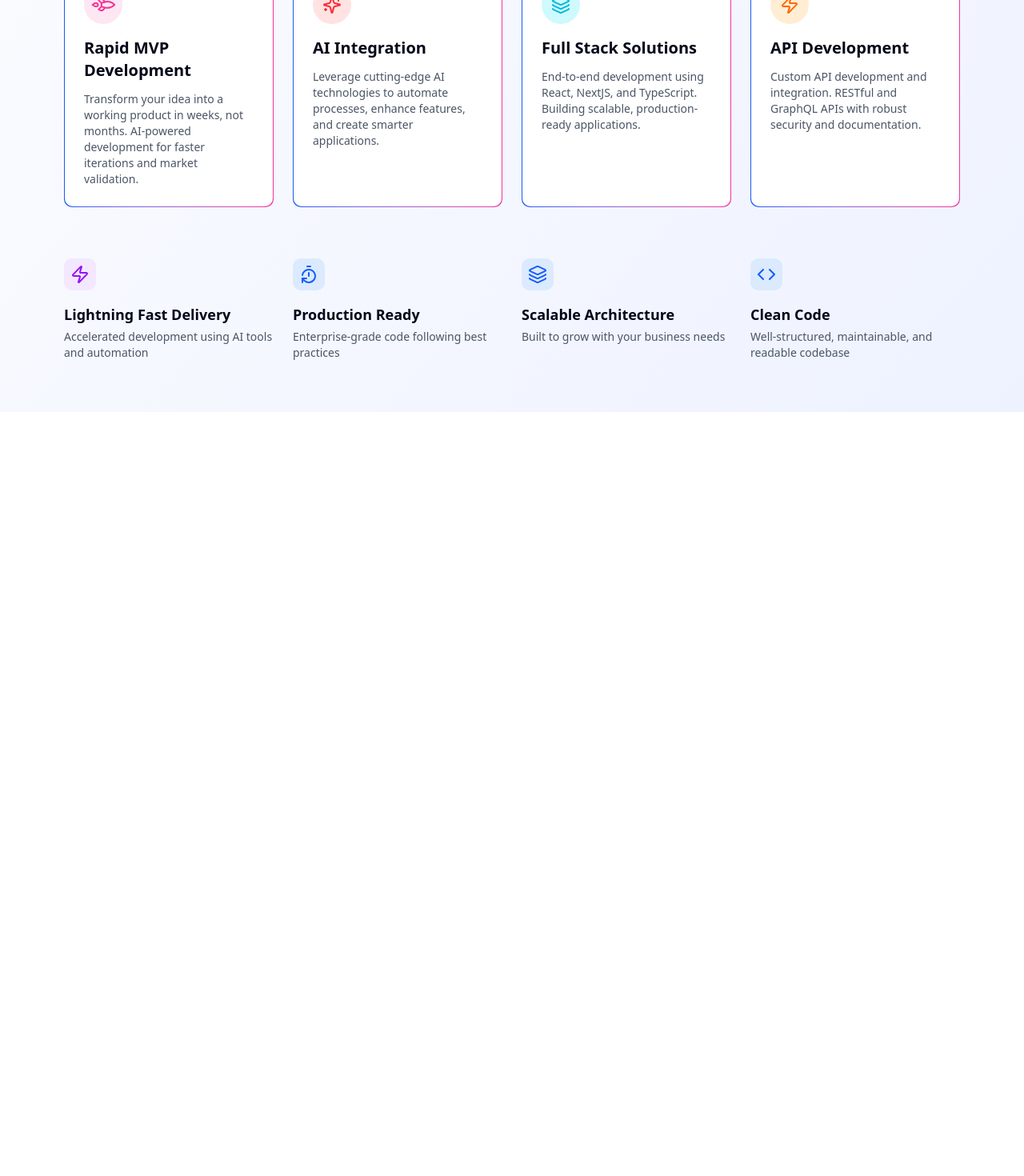
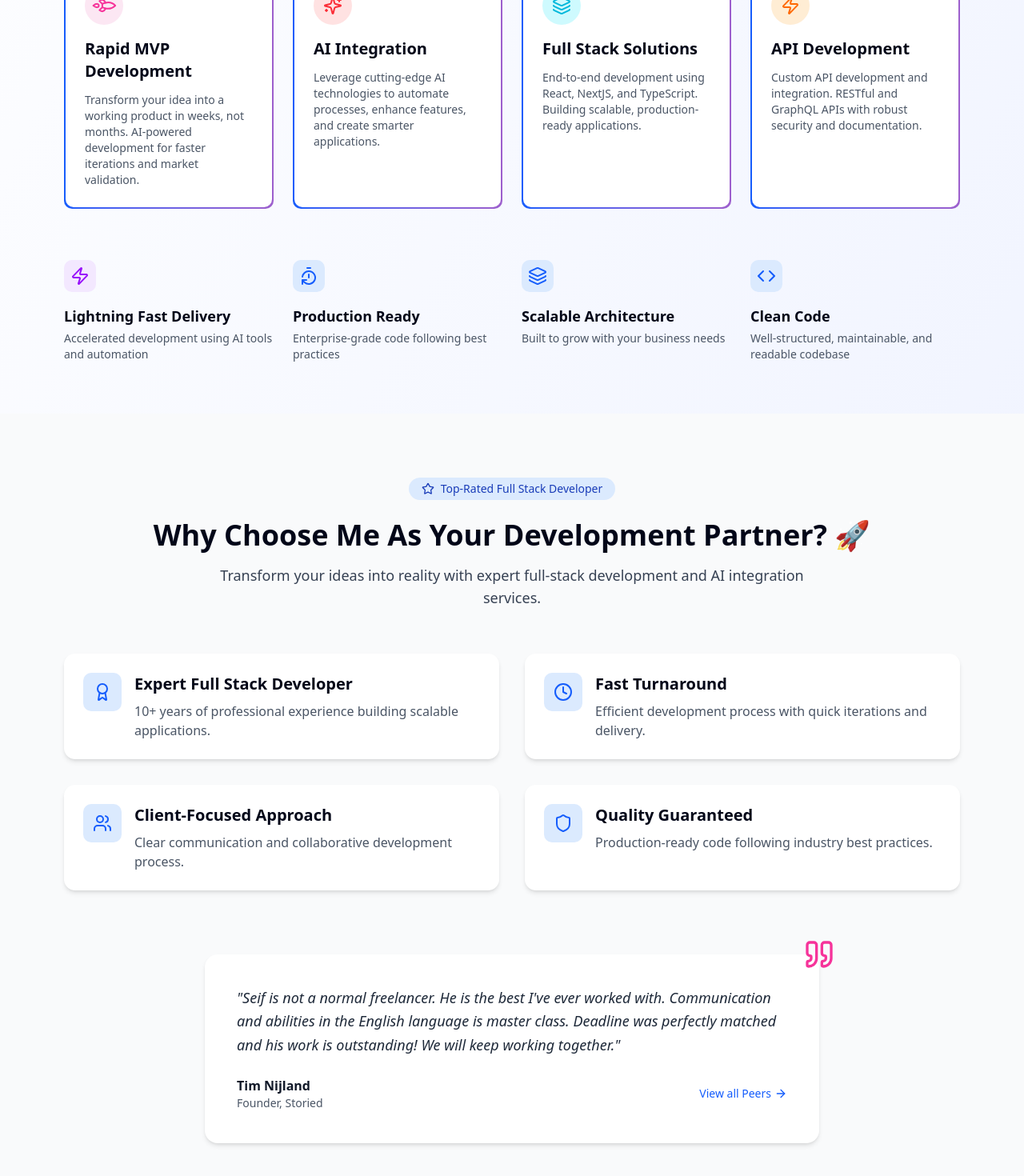
Before and after one commit to seifeddinesaad01/Seif.dev, a Next.js app: page / in a window 1280 px wide. Shown: the part 926-2396 px from the top of the page at 80% size. Before the commit the page ends 1441 px from the top, so only its background shows below. Built offline with nearby package versions, Linux system fonts and the light colour scheme.

Commit message:
adding some animation to each section and updateing the WhyChooseMe section

```diff
--- /dev/null
+++ b/app/components/FadeInSection.tsx
@@ -0,0 +1,24 @@
+'use client'
+
+import React, { ReactNode } from 'react'
+import { motion } from 'framer-motion'
+
+interface FadeInSectionProps {
+  children: ReactNode
+  delay?: number
+}
+
+const FadeInSection = ({ children, delay = 0 }: FadeInSectionProps) => {
+  return (
+    <motion.div
+      initial={{ opacity: 0, y: 30 }}
+      whileInView={{ opacity: 1, y: 0 }}
+      transition={{ duration: 0.8, ease: 'easeOut', delay }}
+      viewport={{ once: true, amount: 0.2 }}
+    >
+      {children}
+    </motion.div>
+  )
+}
+
+export default FadeInSection
--- a/app/components/Hero.tsx
+++ b/app/components/Hero.tsx
@@ -6,9 +6,12 @@ import { Rocket, ArrowRight } from 'lucide-react'
 import { stackIcons, textsToAnimate } from '@/Data/data'
 import AnimatedText from './AnimatedText'
 import CodeIcon from './CodeIcon'
+import FadeInSection from './FadeInSection'
 
 const Hero = () => {
   return (
+    <FadeInSection>
+
       <section className="flex-1 flex flex-col items-center justify-center text-center px-4 py-16">
         {/* Title */}
         <h1 className="text-4xl md:text-5xl font-bold text-black mb-4 flex flex-col items-center justify-center gap-4">
@@ -59,6 +62,8 @@ const Hero = () => {
           </Button>
         </div>
       </section>
+    </FadeInSection>
+
   )
 }
 
--- a/app/components/Services.tsx
+++ b/app/components/Services.tsx
@@ -1,3 +1,7 @@
+
+'use client';
+
+import React from 'react';
 import {
   Briefcase,
   Code,
@@ -8,10 +12,12 @@ import {
   TimerReset,
   Layers,
   Sparkles,
-  } from "lucide-react";
+} from 'lucide-react';
+import FadeInSection from './FadeInSection';
 
 export default function ServicesSection() {
   return (
+    <FadeInSection>
       <div className="container mx-auto px-4 py-16 max-w-6xl">
         {/* Badge */}
         <div className="flex justify-center mb-2">
@@ -29,55 +35,55 @@ import {
           Specialized in rapid MVP development and AI integration
         </p>
 
-        {/* Services Grid */}
+        {/* Services Grid with animated borders */}
         <div className="grid grid-cols-1 md:grid-cols-2 lg:grid-cols-4 gap-6">
           {[
             {
-              title: "Rapid MVP Development",
+              title: 'Rapid MVP Development',
               description:
-                "Transform your idea into a working product in weeks, not months. AI-powered development for faster iterations and market validation.",
+                'Transform your idea into a working product in weeks, not months. AI-powered development for faster iterations and market validation.',
               icons: [
                 <Rocket key="1" className="w-6 h-6 text-blue-600" />,
                 <Rocket key="2" className="w-6 h-6 text-pink-500 rotate-45" />,
               ],
-              iconBg: ["bg-blue-100", "bg-pink-100"],
+              iconBg: ['bg-blue-100', 'bg-pink-100'],
             },
             {
-              title: "AI Integration",
+              title: 'AI Integration',
               description:
-                "Leverage cutting-edge AI technologies to automate processes, enhance features, and create smarter applications.",
+                'Leverage cutting-edge AI technologies to automate processes, enhance features, and create smarter applications.',
               icons: [
                 <Briefcase key="1" className="w-6 h-6 text-blue-600" />,
                 <Sparkles key="2" className="w-6 h-6 text-red-500" />,
               ],
-              iconBg: ["bg-blue-100", "bg-red-100"],
+              iconBg: ['bg-blue-100', 'bg-red-100'],
             },
             {
-              title: "Full Stack Solutions",
+              title: 'Full Stack Solutions',
               description:
-                "End-to-end development using React, NextJS, and TypeScript. Building scalable, production-ready applications.",
+                'End-to-end development using React, NextJS, and TypeScript. Building scalable, production-ready applications.',
               icons: [
                 <Code key="1" className="w-6 h-6 text-blue-600" />,
                 <Layers key="2" className="w-6 h-6 text-cyan-500" />,
               ],
-              iconBg: ["bg-blue-100", "bg-cyan-100"],
+              iconBg: ['bg-blue-100', 'bg-cyan-100'],
             },
             {
-              title: "API Development",
+              title: 'API Development',
               description:
-                "Custom API development and integration. RESTful and GraphQL APIs with robust security and documentation.",
+                'Custom API development and integration. RESTful and GraphQL APIs with robust security and documentation.',
               icons: [
                 <CirclePlus key="1" className="w-6 h-6 text-blue-600" />,
                 <Zap key="2" className="w-6 h-6 text-orange-500" />,
               ],
-              iconBg: ["bg-blue-100", "bg-orange-100"],
+              iconBg: ['bg-blue-100', 'bg-orange-100'],
             },
           ].map((service, index) => (
             <div
               key={index}
-              className="rounded-lg p-[1px] bg-gradient-to-r from-blue-600 to-pink-500 h-full transition-transform duration-300 hover:scale-[1.03] hover:shadow-xl"
+              className="rounded-lg p-[2px] bg-gradient-to-r from-blue-600 via-pink-500 to-yellow-500 animate-border bg-[length:400%_400%] transition-transform duration-300 hover:scale-[1.03] hover:shadow-xl"
             >
-              <div className="bg-white rounded-lg p-6 h-full transition-colors duration-300">
+              <div className="bg-white rounded-lg p-6 h-full">
                 <div className="flex flex-col space-y-2 mb-4">
                   {service.icons.map((Icon, i) => (
                     <div
@@ -99,42 +105,41 @@ import {
         <div className="grid grid-cols-1 sm:grid-cols-2 lg:grid-cols-4 gap-6 mt-16">
           {[
             {
-              title: "Lightning Fast Delivery",
-              description: "Accelerated development using AI tools and automation",
+              title: 'Lightning Fast Delivery',
+              description: 'Accelerated development using AI tools and automation',
               icon: <Zap className="w-6 h-6 text-purple-600" />,
-              iconBg: "bg-purple-100",
+              iconBg: 'bg-purple-100',
             },
             {
-              title: "Production Ready",
-              description: "Enterprise-grade code following best practices",
+              title: 'Production Ready',
+              description: 'Enterprise-grade code following best practices',
               icon: <TimerReset className="w-6 h-6 text-blue-600" />,
-              iconBg: "bg-blue-100",
+              iconBg: 'bg-blue-100',
             },
             {
-              title: "Scalable Architecture",
-              description: "Built to grow with your business needs",
+              title: 'Scalable Architecture',
+              description: 'Built to grow with your business needs',
               icon: <Layers className="w-6 h-6 text-blue-600" />,
-              iconBg: "bg-blue-100",
+              iconBg: 'bg-blue-100',
             },
             {
-              title: "Clean Code",
-              description: "Well-structured, maintainable, and readable codebase",
+              title: 'Clean Code',
+              description: 'Well-structured, maintainable, and readable codebase',
               icon: <Code className="w-6 h-6 text-blue-600" />,
-              iconBg: "bg-blue-100",
+              iconBg: 'bg-blue-100',
             },
           ].map((feature, index) => (
             <div
               key={index}
               className="flex flex-col items-start transition-transform duration-300 hover:scale-[1.03] hover:shadow-md"
             >
-              <div className={`${feature.iconBg} p-2 rounded-lg mb-4`}>
-                {feature.icon}
-              </div>
+              <div className={`${feature.iconBg} p-2 rounded-lg mb-4`}>{feature.icon}</div>
               <h3 className="text-lg font-bold mb-1">{feature.title}</h3>
               <p className="text-gray-600 text-sm">{feature.description}</p>
             </div>
           ))}
         </div>
       </div>
+    </FadeInSection>
   );
 }
--- /dev/null
+++ b/app/components/WhyChooseMe.tsx
@@ -0,0 +1,97 @@
+'use client';
+
+import {
+  Award,
+  Clock,
+  Shield,
+  Users,
+  Star,
+  Quote,
+  ArrowRight,
+} from 'lucide-react';
+import Link from 'next/link';
+import React from 'react';
+
+export default function WhyChooseMe() {
+  return (
+    <section className="bg-gray-50 w-full py-20">
+      <div className="container mx-auto px-4 max-w-6xl">
+        {/* Top Badge */}
+        <div className="flex justify-center mb-6">
+          <div className="bg-blue-100 text-blue-800 px-4 py-1 rounded-full text-sm font-medium flex items-center">
+            <Star className="w-4 h-4 mr-2" aria-hidden="true" />
+            Top-Rated Full Stack Developer
+          </div>
+        </div>
+
+        {/* Title + Subtitle */}
+        <h2 className="text-3xl md:text-4xl font-bold text-center mb-4">
+          Why Choose Me As Your Development Partner?{' '}
+          <span className="text-pink-500">🚀</span>
+        </h2>
+        <p className="text-center text-gray-700 mb-14 max-w-3xl mx-auto text-lg">
+          Transform your ideas into reality with expert full-stack development and AI integration services.
+        </p>
+
+        {/* Feature Grid */}
+        <div className="grid grid-cols-1 md:grid-cols-2 gap-8 mb-20">
+          {[
+            {
+              title: 'Expert Full Stack Developer',
+              description: '10+ years of professional experience building scalable applications.',
+              icon: Award,
+            },
+            {
+              title: 'Fast Turnaround',
+              description: 'Efficient development process with quick iterations and delivery.',
+              icon: Clock,
+            },
+            {
+              title: 'Client-Focused Approach',
+              description: 'Clear communication and collaborative development process.',
+              icon: Users,
+            },
+            {
+              title: 'Quality Guaranteed',
+              description: 'Production-ready code following industry best practices.',
+              icon: Shield,
+            },
+          ].map(({ title, description, icon: Icon }) => (
+            <div
+              key={title}
+              className="flex items-start bg-white shadow-md rounded-xl p-6 transition hover:shadow-lg"
+            >
+              <div className="bg-blue-100 p-3 rounded-lg mr-4">
+                <Icon className="w-6 h-6 text-blue-600" aria-hidden="true" />
+              </div>
+              <div>
+                <h3 className="text-xl font-semibold mb-2">{title}</h3>
+                <p className="text-gray-600">{description}</p>
+              </div>
+            </div>
+          ))}
+        </div>
+
+        {/* Testimonial Section */}
+        <div className="relative max-w-3xl mx-auto bg-white p-10 rounded-2xl shadow-md">
+          <Quote className="absolute -top-5 -right-5 text-pink-500 w-10 h-10" aria-hidden="true" />
+          <p className="italic text-gray-800 text-lg mb-6 leading-relaxed">
+            "Seif is not a normal freelancer. He is the best I've ever worked with. Communication and abilities in the
+            English language is master class. Deadline was perfectly matched and his work is outstanding! We will keep
+            working together."
+          </p>
+          <div className="flex justify-between items-center">
+            <div>
+              <p className="font-bold text-gray-900">Tim Nijland</p>
+              <p className="text-sm text-gray-600">Founder, Storied</p>
+            </div>
+            <Link href="#" className="text-blue-600 flex items-center text-sm hover:underline">
+              View all Peers
+              <ArrowRight className="w-4 h-4 ml-1" aria-hidden="true" />
+            </Link>
+          </div>
+        </div>
+      </div>
+    </section>
+  );
+}
--- a/app/page.tsx
+++ b/app/page.tsx
@@ -2,6 +2,7 @@ import Head from "next/head";
 import Hero from "./components/Hero";
 import Header from "./components/Header";
 import ServicesSection from "./components/Services";
+import WhyChooseMe from "./components/WhyChooseMe";
 
 export default function Home() {
   return (
@@ -25,13 +26,10 @@ export default function Home() {
       >
         {/* Navbar */}
         <Header />
-
         {/* Hero Section */}
         <Hero />
         <ServicesSection />
-
-
-
+        <WhyChooseMe />
       </main>
     </div>
   );
--- a/package.json
+++ b/package.json
@@ -12,6 +12,7 @@
     "@radix-ui/react-slot": "^1.1.2",
     "class-variance-authority": "^0.7.1",
     "clsx": "^2.1.1",
+    "framer-motion": "^12.9.4",
     "lucide-react": "^0.487.0",
     "next": "15.2.4",
     "react": "^19.0.0",
```
Also changed, not shown: tailwind.config.ts (+15 -5 lines), 1 other file (tests, documents, lock files or other folders). Lines whose indentation alone changed are shown as unchanged.
